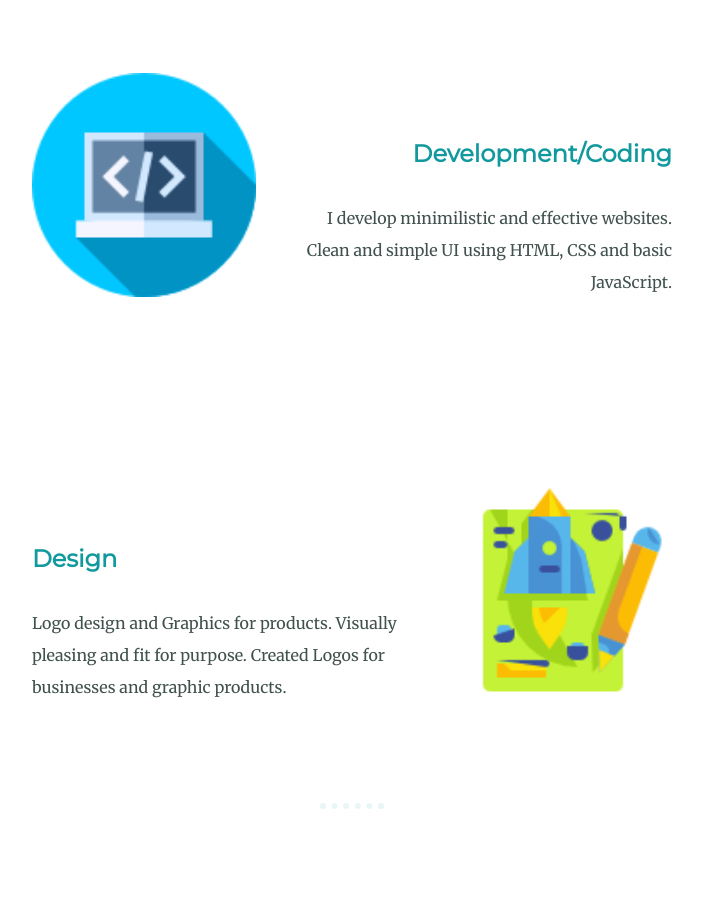
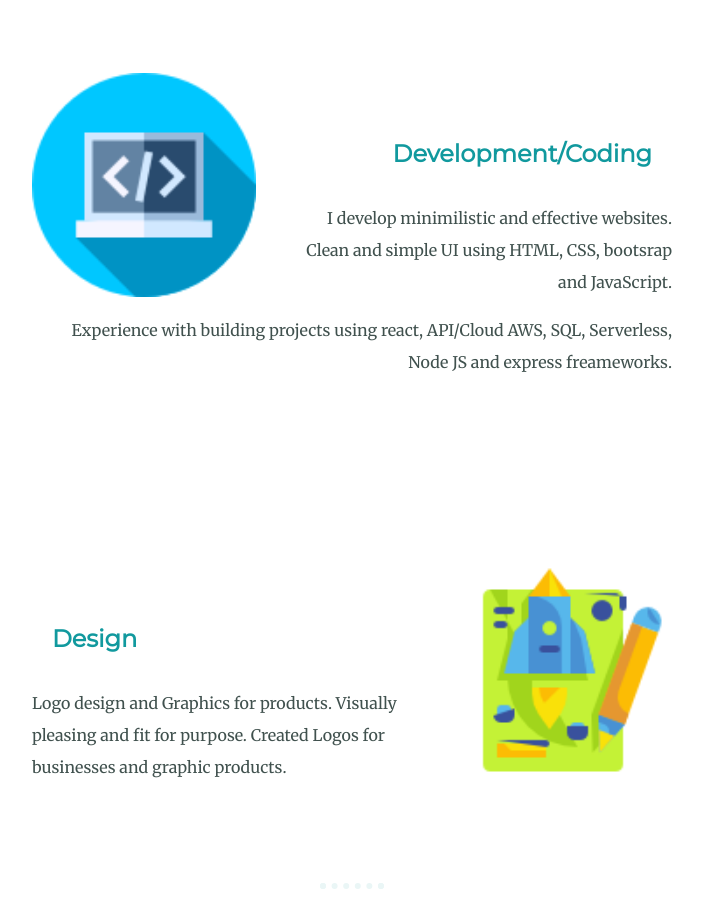
Before and after one commit to chowsh3/my_website, a plain HTML site: page index.html in a window 1280 px wide. Shown: the part 1720-2626 px from the top of the page, without its empty margins (288-991 px from the left). Drawn offline with Linux system fonts and the light colour scheme.

Commit message:
Update index.html

```diff
--- a/index.html
+++ b/index.html
@@ -69,15 +69,16 @@
         <a href="mywork.html">
           <img class="skill-image" src="images/programming.png" alt="mac">
         </a>
-        <h3>Development/Coding</h3>
-        <p>I develop minimilistic and effective websites. Clean and simple UI using HTML, CSS and basic JavaScript.  </p>
+         <h3> <a href="mywork.html">Development/Coding</a></h3>
+        <p>I develop minimilistic and effective websites. Clean and simple UI using HTML, CSS, bootsrap and JavaScript.</p>
+        <p>Experience with building projects using react, API/Cloud AWS, SQL, Serverless, Node JS and express freameworks.</p>
 
       </div>
       <div class="skill-row">
         <a href = "graphics.html">
         <img class="skill-image1" src="images/project.png" alt="vector">
         </a>
-        <h3>Design</h3>
+        <h3> <a href = "graphics.html">Design</a></h3>
         <p> Logo design and Graphics for products.
         Visually pleasing and fit for purpose. Created Logos for businesses and graphic products.</p>
       </div>
```
